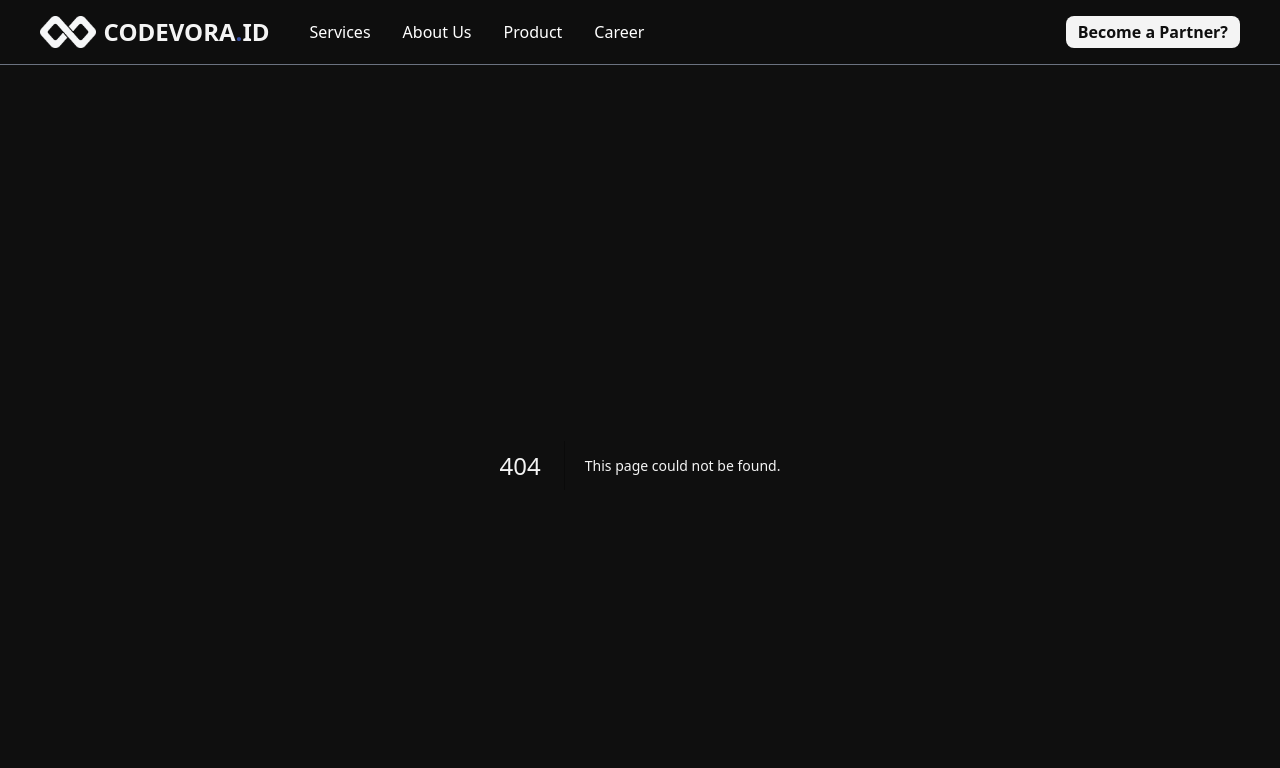
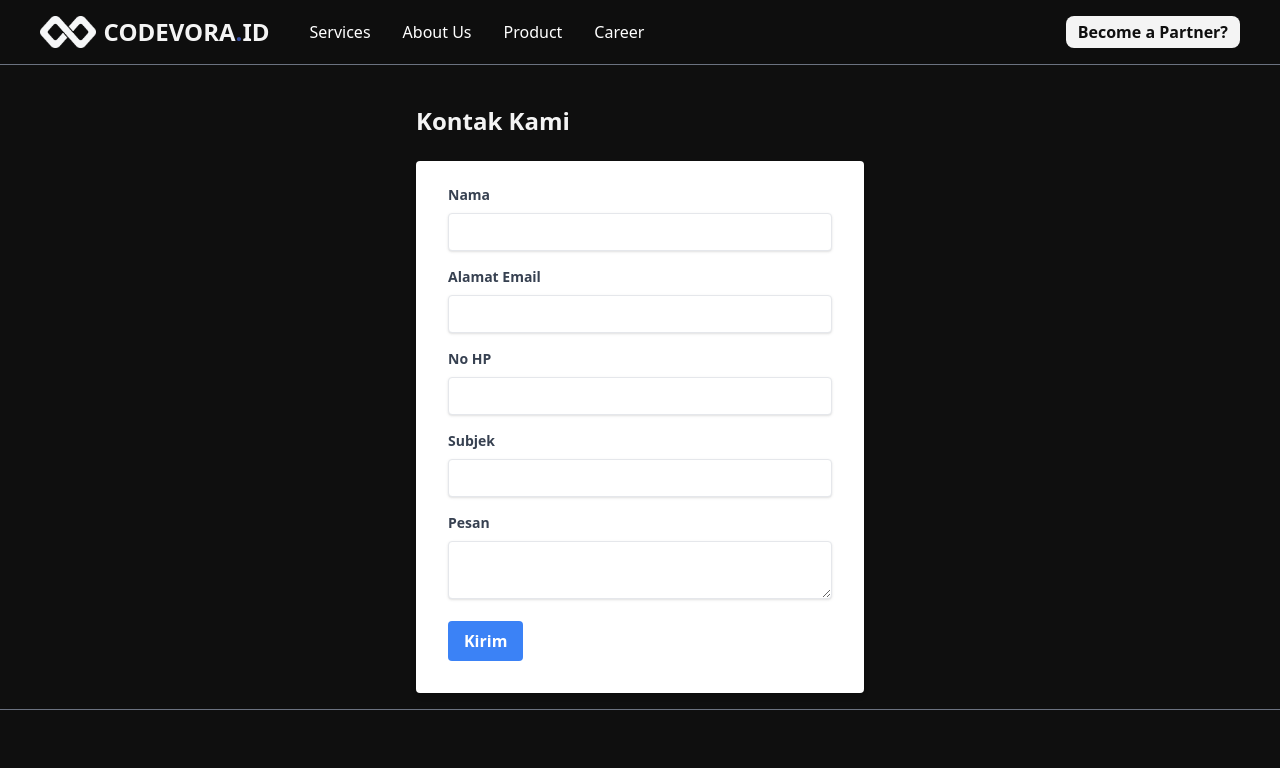
Before and after one commit to Kenzyyy29/new-codevora, a Next.js app: page /partner in a window 1280 px wide. Before the commit this address had no page. Shown: the top 768 px of the page. Built offline with nearby package versions, Linux system fonts and the light colour scheme.

Commit message:
update:form-partnerPage

```diff
--- a/app/career/JobSearch.jsx
+++ b/app/career/JobSearch.jsx
@@ -1,58 +1,115 @@
-"use client"
+"use client";
 
-// components/SearchBox.jsx
+import Link from "next/link";
 import {useState} from "react";
 
 const items = [
- {name: "Apple", description: "A sweet red fruit."},
- {name: "Banana", description: "A long yellow fruit."},
- {name: "Cherry", description: "A small red fruit."},
- {name: "Date", description: "A sweet brown fruit."},
- {name: "Elderberry", description: "A small dark purple fruit."},
- {name: "Fig", description: "A sweet fruit with a unique texture."},
- {name: "Grape", description: "A small round fruit, can be red or green."},
+ {
+  name: "UI/UX Designer",
+  description:
+   "Lorem ipsum, dolor sit amet consectetur adipisicing elit. Ducimus omniasdsadkosadlsaldsladlsdjssladmsl",
+  path: "/",
+  image: "/logos/1.png",
+ },
+ {
+  name: "Frontend Developer",
+  description:
+   "Lorem ipsum, dolor sit amet consectetur adipisicing elit. Ducimus omniasdsadkosadlsaldsladlsdjssladmsl",
+  path: "/",
+  image: "/logos/1.png",
+ },
+ {
+  name: "Backend Developer",
+  description:
+   " Lorem ipsum, dolor sit amet consectetur adipisicing elit. Ducimus omniasdsadkosadlsaldsladlsdjssladmsl",
+  path: "/",
+  image: "/logos/1.png",
+ },
+ {
+  name: "Software Tester",
+  description:
+   "Lorem ipsum, dolor sit amet consectetur adipisicing elit. Ducimus omniasdsadkosadlsaldsladlsdjssladmsl",
+  path: "/",
+  image: "/logos/1.png",
+ },
+ {
+  name: "Finance Admin",
+  description:
+   "Lorem ipsum, dolor sit amet consectetur adipisicing elit. Ducimus omniasdsadkosadlsaldsladlsdjssladmsl",
+  path: "/",
+  image: "/logos/1.png",
+ },
+ {
+  name: "Software Engineer",
+  description:
+   "Lorem ipsum, dolor sit amet consectetur adipisicing elit. Ducimus omniasdsadkosadlsaldsladlsdjssladmsl",
+  path: "/",
+  image: "/logos/1.png",
+ },
+ {
+  name: "Operational Manager",
+  description:
+   "Lorem ipsum, dolor sit amet consectetur adipisicing elit. Ducimus omniasdsadkosadlsaldsladlsdjssladmsl",
+  path: "/",
+  image: "/logos/1.png",
+ },
 ];
 
-const SearchBox = () => {
+const SearchBox = () => {image:"/logos/1.png"
  const [searchTerm, setSearchTerm] = useState("");
- const [visibleItem, setVisibleItem] = useState(null);
+ const [visibleItem, setVisibleItem] = useState(null)
 
  const filteredItems = items.filter((item) =>
   item.name.toLowerCase().includes(searchTerm.toLowerCase())
  );
 
  const handleItemClick = (item) => {
-  // Toggle visibility of the selected item
   if (visibleItem && visibleItem.name === item.name) {
-   setVisibleItem(null); // Hide if already visible
+   setVisibleItem(null);
   } else {
-   setVisibleItem(item); // Show the clicked item
+   setVisibleItem(item);
   }
  };
 
  return (
-  <section className="min-h-screen">
-   <div className="p-4">
+  <section className="h-[1050px] lg:h-[850px] text-center px-10 py-10">
+   <h1 className="text-3xl lg:text-4xl font-bold">Search your interest here</h1>
+   <div className="p-4 flex flex-col gap-5 items-center justify-center">
     <input
      type="text"
      placeholder="Search..."
-     className="border p-2 rounded w-full"
+     className="border p-2 rounded bg-transparent w-full lg:max-w-[500px] hover:outline-none"
      value={searchTerm}
      onChange={(e) => setSearchTerm(e.target.value)}
     />
-    <div className="mt-4">
+    <div className="grid grid-cols-1 gap-10 items-center w-full">
      {filteredItems.length > 0 ? (
       filteredItems.map((item, index) => (
        <div key={index}>
         <div
-         className="p-2 border-b cursor-pointer hover:bg-gray-200"
+         className="p-2 border cursor-pointer"
          onClick={() => handleItemClick(item)}>
          {item.name}
         </div>
         {visibleItem && visibleItem.name === item.name && (
-         <div className="mt-2 p-4 border rounded bg-gray-100">
-          <h2 className="text-lg font-bold">{visibleItem.name}</h2>
-          <p>{visibleItem.description}</p>
+         <div className="flex flex-col lg:flex-row gap-10 items-center border-b border-r border-l p-4">
+          <div className="flex flex-col gap-4   rounded bg-transparent w-full text-start">
+           <img
+            src={visibleItem.image}
+            alt=""
+            className="w-[130px] h-[80px] animate-pulse lg:hidden"
+           />
+           <h2 className="text-lg font-bold">{visibleItem.name}</h2>
+           <p>{visibleItem.description}</p>
+           <div className="hover:underline">
+            <Link href={visibleItem.path}>Try to sign</Link>
+           </div>
+          </div>
+          <img
+           src={visibleItem.image}
+           alt=""
+           className="w-[130px] h-[80px] animate-pulse hidden lg:block"
+          />
          </div>
         )}
        </div>
--- a/app/career/page.jsx
+++ b/app/career/page.jsx
@@ -1,15 +1,20 @@
-import SearchBox from "@/components/SearchBox";
 import JobSearch from "./JobSearch";
 
 const Career = () => {
  return (
   <div className="main">
-   <section className="min-h-screen py-10 px-10 flex flex-col gap-5">
-    <div className="container mx-auto">
-     <h1>Are you Ready to Grow Up with us?</h1>
+   <section className="h-[650px] lg:h-screen py-10 px-10 flex flex-col gap-5 justify-center bg-[radial-gradient(ellipse_70%_70%_at_center,#354da1,#0f0f0f_66%)]">
+    <div className="flex flex-col gap-2 items-center text-center">
+     <h1 className="text-4xl font-bold">Are you Ready to Grow Up with us?</h1>
+     <p>
+      Lorem ipsum, dolor sit amet consectetur adipisicing elit. Ducimus omnis
+      cum aperiam eaque commodi maiores nihil voluptatem repudiandae suscipit
+      incidunt.
+     </p>
     </div>
    </section>
    <JobSearch />
+   <section className="h-96 border-t"></section>
   </div>
  );
 };
--- /dev/null
+++ b/app/partner/page.jsx
@@ -0,0 +1,7 @@
+import ContactForm from "@/components/ContactForm";
+
+const Partner = () => {
+    return <ContactForm/>
+}
+
+export default Partner
--- /dev/null
+++ b/components/ContactForm.jsx
@@ -0,0 +1,130 @@
+"use client"
+
+import React, {useState} from "react";
+
+const ContactForm = () => {
+ const [formData, setFormData] = useState({
+  name: "",
+  email: "",
+  phone: "",
+  subject: "",
+  message: "",
+ });
+
+ const handleChange = (e) => {
+  const {name, value} = e.target;
+  setFormData({...formData, [name]: value});
+ };
+
+ const handleSubmit = async (e) => {
+  e.preventDefault();
+  const response = await fetch("https://formspree.io/f/xeoerwyj", {
+   method: "POST",
+   headers: {
+    Accept: "application/json",
+    "Content-Type": "application/json",
+   },
+   body: JSON.stringify(formData),
+  });
+
+  if (response.ok) {
+   alert("Pesan berhasil dikirim!");
+   setFormData({name: "", email: "", phone: "", subject: "", message: ""}); // Reset form
+  } else {
+   alert("Terjadi kesalahan, silakan coba lagi.");
+  }
+ };
+
+ return (
+  <div className="max-w-md mx-auto mt-10">
+   <h2 className="text-2xl font-bold mb-6">Kontak Kami</h2>
+   <form
+    onSubmit={handleSubmit}
+    className="bg-white shadow-md rounded px-8 pt-6 pb-8 mb-4">
+    <div className="mb-4">
+     <label
+      className="block text-gray-700 text-sm font-bold mb-2"
+      htmlFor="name">
+      Nama
+     </label>
+     <input
+      type="text"
+      name="name"
+      value={formData.name}
+      onChange={handleChange}
+      className="shadow appearance-none border rounded w-full py-2 px-3 text-gray-700 leading-tight focus:outline-none focus:shadow-outline"
+      required
+     />
+    </div>
+    <div className="mb-4">
+     <label
+      className="block text-gray-700 text-sm font-bold mb-2"
+      htmlFor="email">
+      Alamat Email
+     </label>
+     <input
+      type="email"
+      name="email"
+      value={formData.email}
+      onChange={handleChange}
+      className="shadow appearance-none border rounded w-full py-2 px-3 text-gray-700 leading-tight focus:outline-none focus:shadow-outline"
+      required
+     />
+    </div>
+    <div className="mb-4">
+     <label
+      className="block text-gray-700 text-sm font-bold mb-2"
+      htmlFor="phone">
+      No HP
+     </label>
+     <input
+      type="tel"
+      name="phone"
+      value={formData.phone}
+      onChange={handleChange}
+      className="shadow appearance-none border rounded w-full py-2 px-3 text-gray-700 leading-tight focus:outline-none focus:shadow-outline"
+      required
+     />
+    </div>
+    <div className="mb-4">
+     <label
+      className="block text-gray-700 text-sm font-bold mb-2"
+      htmlFor="subject">
+      Subjek
+     </label>
+     <input
+      type="text"
+      name="subject"
+      value={formData.subject}
+      onChange={handleChange}
+      className="shadow appearance-none border rounded w-full py-2 px-3 text-gray-700 leading-tight focus:outline-none focus:shadow-outline"
+      required
+     />
+    </div>
+    <div className="mb-4">
+     <label
+      className="block text-gray-700 text-sm font-bold mb-2"
+      htmlFor="message">
+      Pesan
+     </label>
+     <textarea
+      name="message"
+      value={formData.message}
+      onChange={handleChange}
+      className="shadow appearance-none border rounded w-full py-2 px-3 text-gray-700 leading-tight focus:outline-none focus:shadow-outline"
+      required
+     />
+    </div>
+    <div className="flex items-center justify-between">
+     <button
+      type="submit"
+      className="bg-blue-500 hover:bg-blue-700 text-white font-bold py-2 px-4 rounded focus:outline-none focus:shadow-outline">
+      Kirim
+     </button>
+    </div>
+   </form>
+  </div>
+ );
+};
+
+export default ContactForm;
--- a/components/Header.jsx
+++ b/components/Header.jsx
@@ -33,7 +33,7 @@ const Header = () => {
    {/*Button*/}
    <button className="hidden lg:flex rounded-lg px-3 py-1 bg-tulang hover:bg-tulang/60 font-semibold">
     <Link
-     href="/login"
+     href="/partner"
      className=" text-hitam">
      Become a Partner?
     </Link>
```
